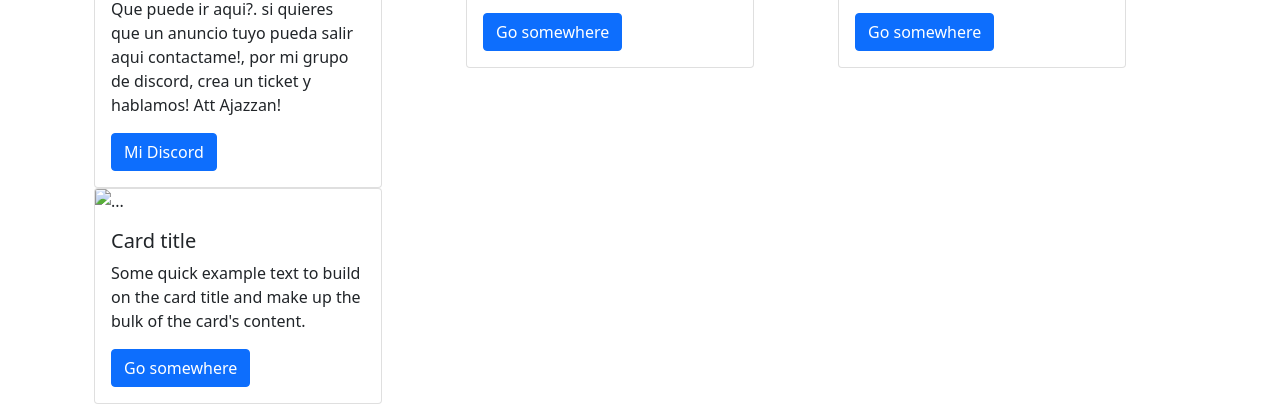
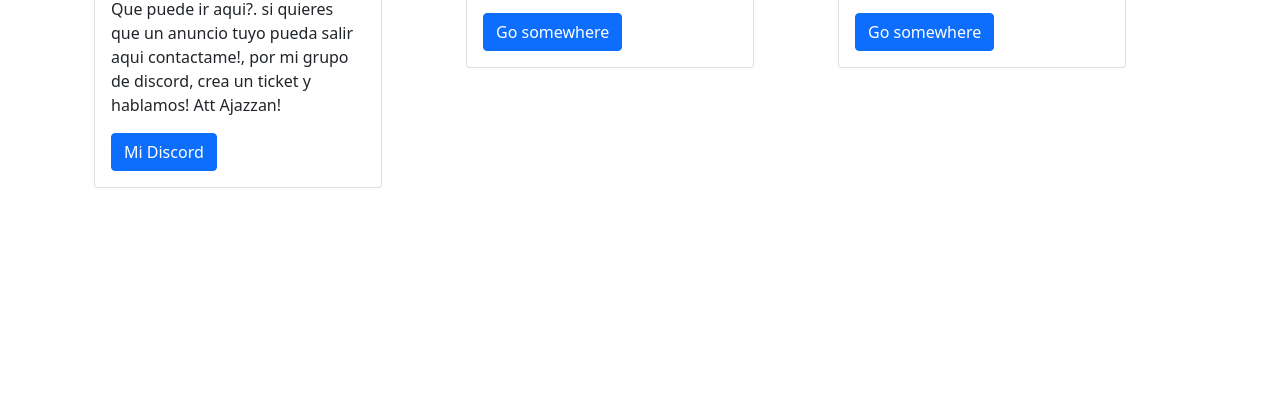
Before and after one commit to Ajazzan/WEB, a plain HTML site: page index.html in a window 1280 px wide. Shown: the part 526-930 px from the top of the page. After the commit the page ends 800 px from the top, so only its background shows below. Drawn offline with nearby package versions, Linux system fonts and the light colour scheme.

Commit message:
Add files via upload

```diff
--- a/index.html
+++ b/index.html
@@ -89,18 +89,6 @@
             </div>
           </div>
         </div>
-        <div class="col">
-          <div class="card" style="width: 18rem;">
-            <img src="..." class="card-img-top" alt="...">
-            <div class="card-body">
-              <h5 class="card-title">Card title</h5>
-              <p class="card-text">Some quick example text to build on the card title and make up the bulk of the card's content.</p>
-              <a href="#" class="btn btn-primary">Go somewhere</a>
-            </div>
-          </div>
-        </div>
-      </div>
-      </div>
     </div>
 
 
```
